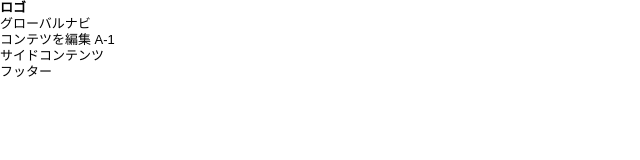
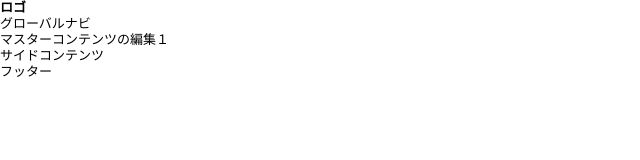
Before and after one commit to jobleno/git-rensyu1808, a plain HTML site: page index.html in a window 1280 px wide. Shown: the full height of the page, 0-640 px from the left. Drawn offline with Linux system fonts and the light colour scheme.

Commit message:
マスターコンテンツの編集

```diff
--- a/index.html
+++ b/index.html
@@ -30,8 +30,7 @@
 		グローバルナビ
 	</nav>
 	<main role="main">
-		コンテツを編集
-		A-1
+		マスターコンテンツの編集１
 	</main>
 	<aside role="complementary">
 		サイドコンテンツ
```
